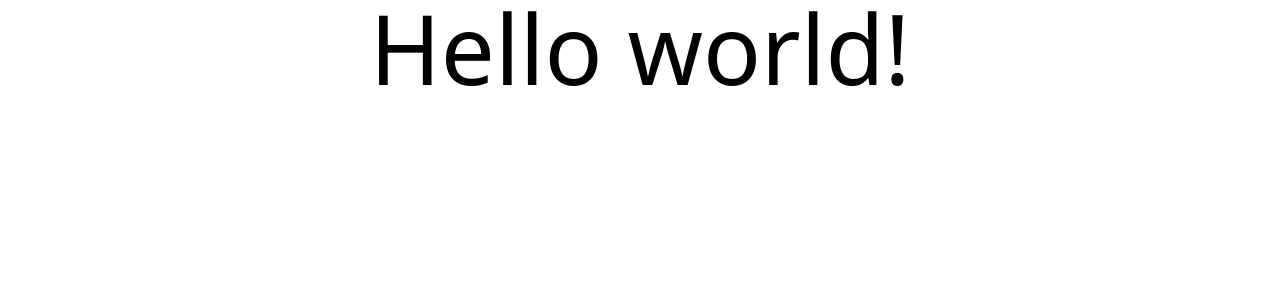
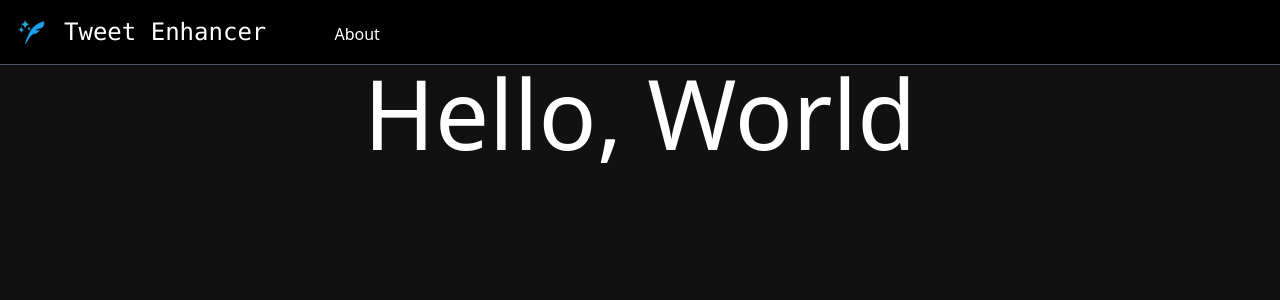
Before and after one commit to zapds/tweet-enhancer, a SvelteKit app: page / in a window 1280 px wide. Shown: the top 300 px of the page. Built offline with nearby package versions, Linux system fonts and the light colour scheme.

Commit message:
add navbar

```diff
--- a/src/app.html
+++ b/src/app.html
@@ -6,7 +6,7 @@
 		<meta name="viewport" content="width=device-width, initial-scale=1" />
 		%sveltekit.head%
 	</head>
-	<body data-sveltekit-preload-data="hover">
+	<body data-sveltekit-preload-data="hover" class="bg-back">
 		<div style="display: contents">%sveltekit.body%</div>
 	</body>
 </html>
--- a/src/routes/+layout.svelte
+++ b/src/routes/+layout.svelte
@@ -2,4 +2,12 @@
   import "../app.css";
 </script>
 
+<div class="flex flex-row items-center bg-black border-b border-b-gray-600 p-4">
+  <img src="/favicon.png" alt="nav-icon" height="32px" width="32px">
+  <div class="mx-4">
+    <a href="/" class="text-2xl font-mono text-white pr-16">Tweet Enhancer</a>
+    <a href="/about" class="button text-white">About</a>
+  </div>
+</div>
+
 <slot />
--- a/src/routes/+page.svelte
+++ b/src/routes/+page.svelte
@@ -1,3 +1,3 @@
-<h1 class="text-8xl text-center">
-    Hello world!
+<h1 class="text-8xl text-center text-white">
+    Hello, World
 </h1>
--- a/tailwind.config.js
+++ b/tailwind.config.js
@@ -2,7 +2,11 @@
 export default {
   content: ['./src/**/*.{html,js,svelte,ts}'],
   theme: {
-    extend: {},
+    extend: {
+      colors: {
+        'back': '#111111',
+      }
+    },
   },
   plugins: [],
 }
```
Also changed, not shown: static/favicon.png.
